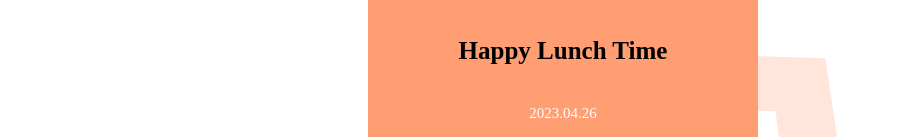
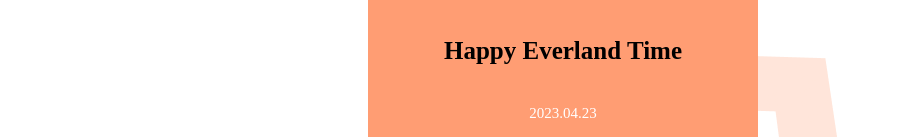
Before and after one commit to RJMaFa/cone, a plain HTML site: page index.html in a window 1280 px wide. Shown: the part 878-1015 px from the top of the page, without its empty margins (77-998 px from the left). Drawn offline with Linux system fonts and the light colour scheme; a web font is replaced by a local one.

Commit message:
Update index.html

```diff
--- a/index.html
+++ b/index.html
@@ -191,8 +191,8 @@
             </div>
         </div>
         <div class="footer">
-            <p class="f-title">Happy Lunch Time</p>
-            <p class="f-date">2023.04.26</p>
+            <p class="f-title">Happy Everland Time</p>
+            <p class="f-date">2023.04.23</p>
         </div>
     </div>
 </body>
```
